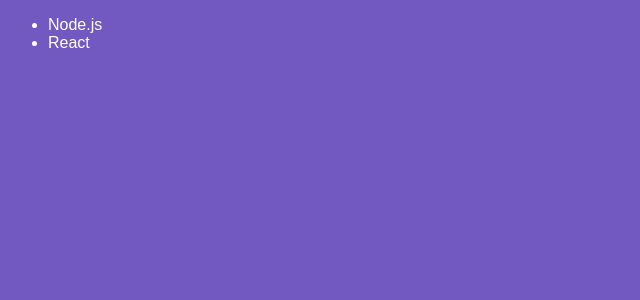
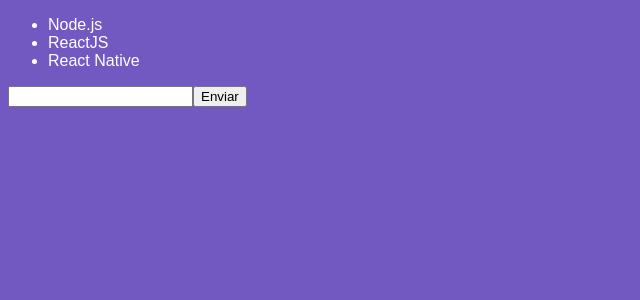
Before and after one commit to dzvid/rocketseat-bootcamp-intro-to-react, a React app: page / in a window 1280 px wide. Shown: the top 300 px of the page, without its empty margins (0-640 px from the left). Built offline with nearby package versions, Linux system fonts and the light colour scheme.

Commit message:
state and imutability - To update component state it is necesary to use the method useState(); - In a class defined component it is necessary to write it as an arrow function.

```diff
--- a/src/components/TechList.js
+++ b/src/components/TechList.js
@@ -1,14 +1,39 @@
 import React, { Component } from 'react';
 
 class TechList extends Component {
-  state = { techs: ['Node.js', 'ReactJS', 'React Native'] };
+  state = {
+    techs: ['Node.js', 'ReactJS', 'React Native'],
+    newTech: '',
+  };
+
+  handleInputChange = e => {
+    this.setState({ newTech: e.target.value });
+  };
+
+  handleSubmit = e => {
+    e.preventDefault();
+
+    this.setState({
+      techs: [...this.state.techs, this.state.newTech],
+      newTech: '',
+    });
+  };
 
   render() {
     return (
-      <ul>
-        <li>Node.js</li>
-        <li>React</li>
-      </ul>
+      <form onSubmit={this.handleSubmit}>
+        <ul>
+          {this.state.techs.map(tech => (
+            <li key={tech}>{tech}</li>
+          ))}
+        </ul>
+        <input
+          type="text"
+          onChange={this.handleInputChange}
+          value={this.state.newTech}
+        />
+        <button type="submit">Enviar</button>
+      </form>
     );
   }
 }
```
